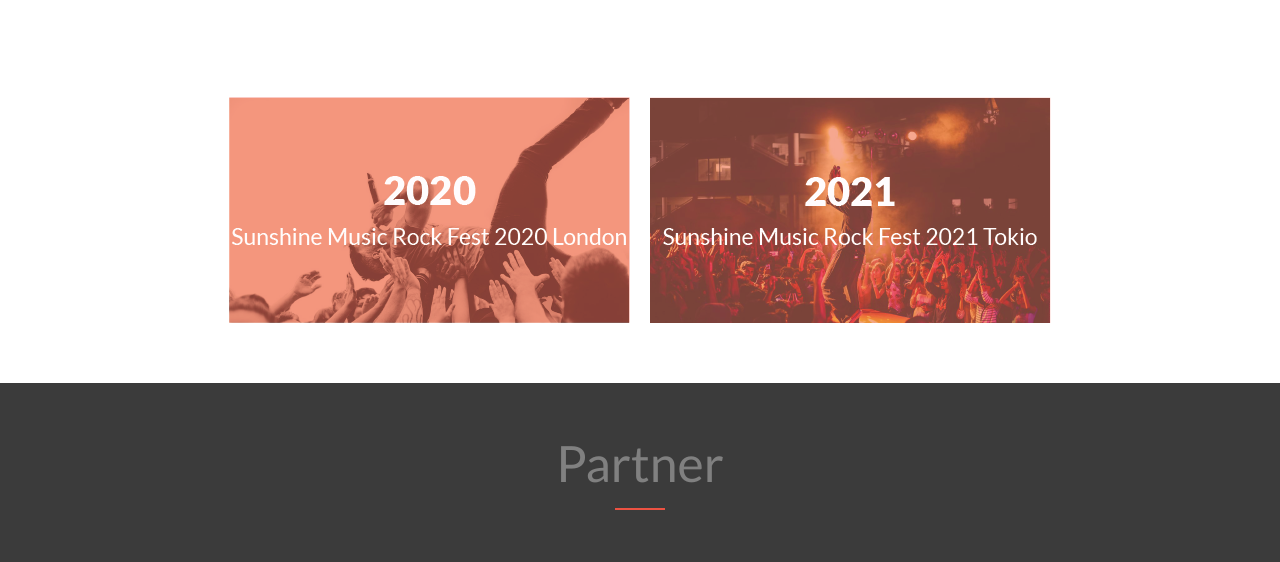
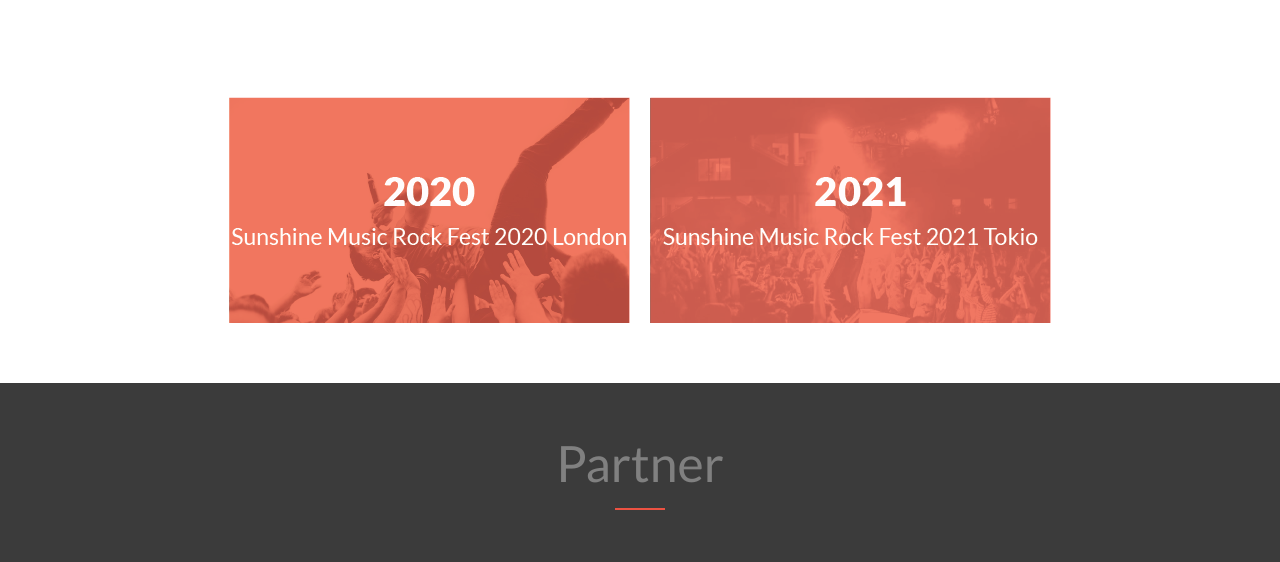
Before and after one commit to KaskMIL/spring_concert, a website: page about.html in a window 1280 px wide. Shown: the part 1875-2437 px from the top of the page. Drawn offline with nearby package versions, Linux system fonts and the light colour scheme.

Commit message:
modified images past events

```diff
--- a/about.html
+++ b/about.html
@@ -83,8 +83,8 @@
       <div class="horizontal-bar"></div>
       <h3>Take a look to the last two Sunshine Rock Music Fest which took place in London and Tokio.</h3>
       <div class="events-container">
-        <img src="./images/london-2020.png" alt="London 2020">
-        <img src="./images/tokio-2021.png" alt="Tokio 2021">
+        <img src="./images/london-2020-obs.png" alt="London 2020">
+        <img src="./images/tokio-2021-obs.png" alt="Tokio 2021">
       </div>
     </section>
     <section id="sponsor-section" class="sponsors-section">
```
Also changed, not shown: images/london-2020-obs.png (added), images/london-2020.png (deleted), images/tokio-2021-obs.png (added), images/tokio-2021.png (deleted), 2 other files.
